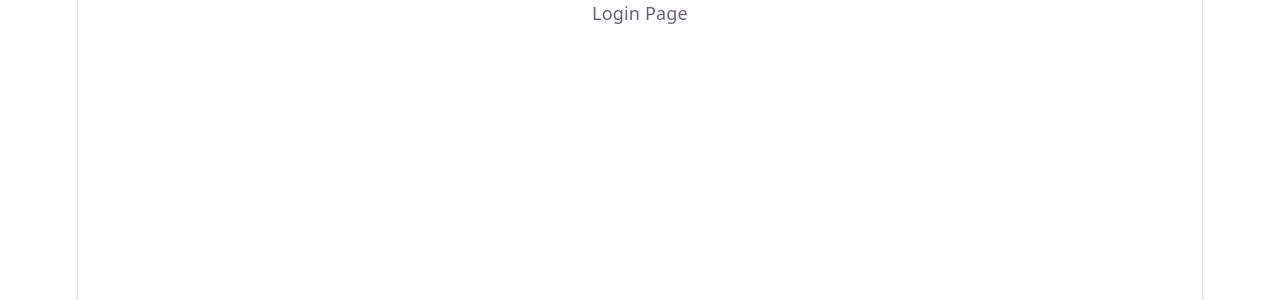
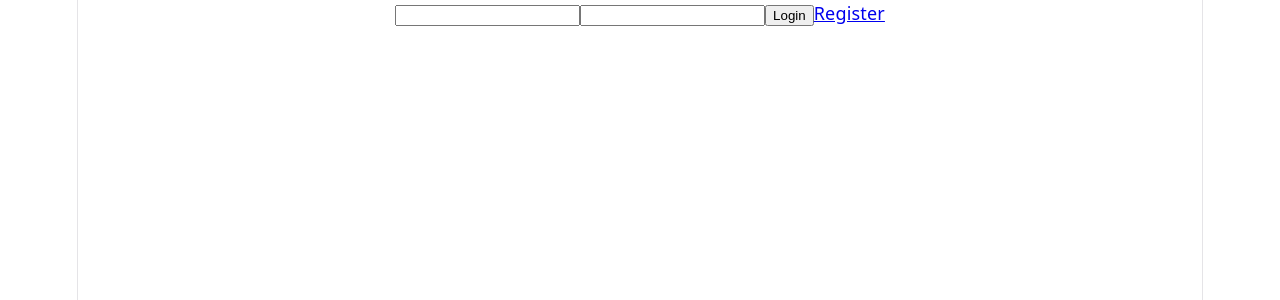
Before and after one commit to Oliviamckelvey/PrepX, a React (Vite) app in the folder client/: page /login in a window 1280 px wide. Shown: the top 300 px of the page. Built offline with nearby package versions, Linux system fonts and the light colour scheme.

Commit message:
front end login page

```diff
--- a/client/src/App.tsx
+++ b/client/src/App.tsx
@@ -52,6 +52,9 @@ import AlgosPage from './pages/AlgosPage'
 import BehavioralPage from './pages/BehavioralPage'
 import SystemDesignPage from './pages/SystemDesignPage'
 
+//import the component that wraps around the pages/routes we want to protect
+import ProtectedRoute from './components/ProtectedRoute'
+
 
 
 
@@ -64,10 +67,10 @@ const App = () => {
         <Routes>
           <Route path='/login' element={<LoginPage/>}/>
           <Route path='/register' element={<RegisterPage/>}/>
-          <Route path='/' element={<HubPage/>}/>
-          <Route path='/algos' element={<AlgosPage/>}/>
-          <Route path='/behavioral' element={<BehavioralPage/>}/>
-          <Route path='/system-design' element={<SystemDesignPage/>}/>
+          <Route path='/' element={<ProtectedRoute><HubPage/></ProtectedRoute>}/>
+          <Route path='/algos' element={<ProtectedRoute><AlgosPage/></ProtectedRoute>}/>
+          <Route path='/behavioral' element={<ProtectedRoute><BehavioralPage/></ProtectedRoute>}/>
+          <Route path='/system-design' element={<ProtectedRoute><SystemDesignPage/></ProtectedRoute>}/>
         </Routes>
       </BrowserRouter>
     </AuthProvider>
--- /dev/null
+++ b/client/src/components/ProtectedRoute.tsx
@@ -0,0 +1,56 @@
+//Route Protection Component File
+
+/*
+    problem: some pages should only be visible to logged in users
+    without protection anyone can visit /algos, /behavioral etc - page loads but data fails with 401
+
+    ProtectedRoute wraps protected routes in App.tsx - runs before the page renders
+    checks AuthContext for a token - if no token redirect to /login, if token exists render the page
+
+    why AuthContext not localStorage:
+    AuthContext holds the verified user object - token has already been checked against the backend
+    when you login you get a user object and token from the back-end and AuthContext is where you store that info so whole app can access it
+    AuthContext is reactive - if user logs out, ProtectedRoute re-renders and redirects immediately
+    localStorage just holds a string - no reactivity, no verification
+
+    how it works in App.tsx:
+    <Route path='/algos' element={<ProtectedRoute><AlgosPage /></ProtectedRoute>} />
+    ProtectedRoute runs first → checks token → redirects or renders children
+
+    children - whatever page component is wrapped inside ProtectedRoute
+
+    Navigate - React Router component that redirects to a different URL
+    Used to redirect a user who isn't authorized - if not logged in this sends them to login page which is how access to certain routes is denied
+
+*/
+
+
+//import the ability to read from any context - the user data we made available to every component with having tp pass via props
+import { useContext } from 'react'
+
+//import our specific context which holds our current user data object and their token - useContext needs this to know where to read from
+import { AuthContext } from '../context/AuthContext'
+
+//import ability to redirect user back the to login in page if they're not logged - prevents access to routes we want to protect
+import { Navigate } from 'react-router-dom'
+
+
+
+const ProtectedRoute = (props) => {
+    //verify that a user is logged in in order for them to access specific pages/routes
+    //use the token because its more efficient - we are checking to see IF someone is logged in, specific user data is not relevant
+    const authData = useContext(AuthContext)
+
+    const token = authData.token
+
+    //if the user token exists the user is logged in and we can navigate to grant access to the routes we wanted protected
+    if(token) return props.children
+
+    //otherwise if there is no token there is no user logged in and they should be redirected to the login page upon the unauthorized request
+    else return (
+        <Navigate to ='/login'/>
+    )
+
+}
+
+export default ProtectedRoute
--- a/client/src/context/AuthContext.tsx
+++ b/client/src/context/AuthContext.tsx
@@ -112,7 +112,7 @@ export const AuthProvider = (props) => {
     //on refresh localStorage persist but React state disappears - so you need to update React state with localStorage data
     useEffect(() => {
         //define async function inside useEffect - useEffect itself cannot be async
-        const restoreState = async() => {
+        const restoreState = async () => {
             //wrap in try/catch - if token is expired or invalid the API call will fail
             try {
                 //check if a token exists in localStorage - if not skip restoring the session
--- a/client/src/pages/LoginPage.tsx
+++ b/client/src/pages/LoginPage.tsx
@@ -1,8 +1,121 @@
+//Login Page Component File
+
+/*
+    PROCESS FOR BUILDING ANY PAGE:
+    1. what data changes on this page?  → state variables
+    2. what can the user do?            → functions
+    3. what does the user see?          → JSX return
+
+    STATE VARIABLES - data the UI needs to react to
+    every input field needs state - when user types, state updates, UI re-renders showing what they typed
+    without state - input fields stay blank, errors never appear, nothing updates
+    ask: "what can the user change on this page that the UI needs to respond to?"
+
+    FUNCTIONS - actions the user can trigger
+    for a login page - one main action: submit the form
+    the submit function handles everything: call backend, handle success, handle failure
+    ask: "what can the user DO on this page?"
+
+    JSX RETURN - what the user sees
+    for a login page - a form with email input, password input, submit button, error message
+    ask: "what does this page look like?"
+
+    CONTROLLED INPUTS - how forms work in React
+    each input has a value tied to state and an onChange that updates state when user types
+    value={email} - what the input shows (tied to state)
+    onChange={(e) => setEmail(e.target.value)} - updates state every time user types
+
+    useNavigate - React Router hook that lets you redirect programmatically
+    after successful login call navigate('/') to redirect user to the hub page
+
+    useContext(AuthContext) - read login function from context
+    after successful API call - call login(user, token) to save to global state and localStorage
+
+    on the backend you used res.status(401).json({ error: 'Invalid Credentials' }) to send errors back
+    on the frontend you don't have res - instead you use state to display errors to the user
+    setError('Invalid credentials') - updates error state - React re-renders - error message appears on screen
+
+    CONTROLLED INPUTS - React owns what the input shows through state
+    value={email} - email is a state variable - the input always shows whatever is stored in that state
+    onChange={(e) => setEmail(e.target.value)} - updates the state variable on every keystroke
+    without both working together - the input either shows nothing or freezes when the user types
+
+*/
+
+
+//import React hooks needed - useState for form state, useContext to read from AuthContext
+import { useState, useContext } from 'react'
+
+//import configured axios instance - used to send login credentials to the backend
+import axiosInstance from '../api/axios'
+
+//import AuthContext - gives access to the login function to save user and token globally after successful login
+import { AuthContext } from '../context/AuthContext'
+
+//import useNavigate - React Router hook that lets you redirect programmatically after successful login
+import { useNavigate, Link } from 'react-router-dom'
 
 
 
+//Login React component function
 const LoginPage = () => {
-  return <div>Login Page</div>
+    //state variables - what can the user change on this page that the UI needs to react to?
+
+    //email and password field should change in response to a user typing
+    const [email, setEmail] = useState('')
+
+    const [password, setPassword] = useState('')
+
+    //need an error message to disappear and reappear depending on the users credentials (what they typed)
+    const [error, setError] = useState(null)
+
+    //read the login function from AuthContext - calling it saves user and token globally so the whole app knows someone is logged in
+    const authData = useContext(AuthContext)
+
+    //extract the login function from AuthContext - login() saves user and token to global state and localStorage
+    const loginFunc = authData.login
+
+    //get the navigate function from useNavigate - used to redirect programmatically after successful login
+    const navigate = useNavigate()
+
+    //functions - handle everything that has to happen in response to a user performing one of the available actions on this page
+    //the user cna do one thing -> login - need a function to handle log in which involves back-end communication and much more
+    const handleLogin = async () => {
+        //?? WRITE PSUEDO CODE
+        setError(null)
+        try {
+            //when the user attempts to log in front-end needs to send credentials (http request) to the back end - so it can check them and send a response granting log in or not
+            //post request sends data to the server
+            const response = await axiosInstance.post('/api/authentication/login', { email, password })
+
+            //get the data stored on the response object from the axios request - on the object's data property
+            const userData = response.data
+
+            //call login from AuthContext with the user and token from the response - saves to global state and localStorage so whole app knows someone is logged in
+            loginFunc(userData.user, userData.token)
+
+            //redirect to the user's hubPage upon successful login
+            navigate('/')
+
+        } catch (error) {
+            console.log(error)
+
+            //setError - make error message appear on users screen signifying failed log in attempt
+            setError("Invalid Credentials")
+        }
+    }
+    //return JSX component - what the user sees (build the page)
+    //?? WRITE PSUEDO CODE for the conditional error rendering
+    //onChange????e???
+    return (
+        <div>
+            <input type='email' value={email} onChange={(e) => setEmail(e.target.value)}/>
+            <input type='password' value={password} onChange={(e) => setPassword(e.target.value)}/>
+            <button onClick={handleLogin}>Login</button>
+            <Link to="/register">Register</Link>
+            {error ? <p>{error}</p> : null}
+        </div>
+    )
 }
 
 export default LoginPage
```
